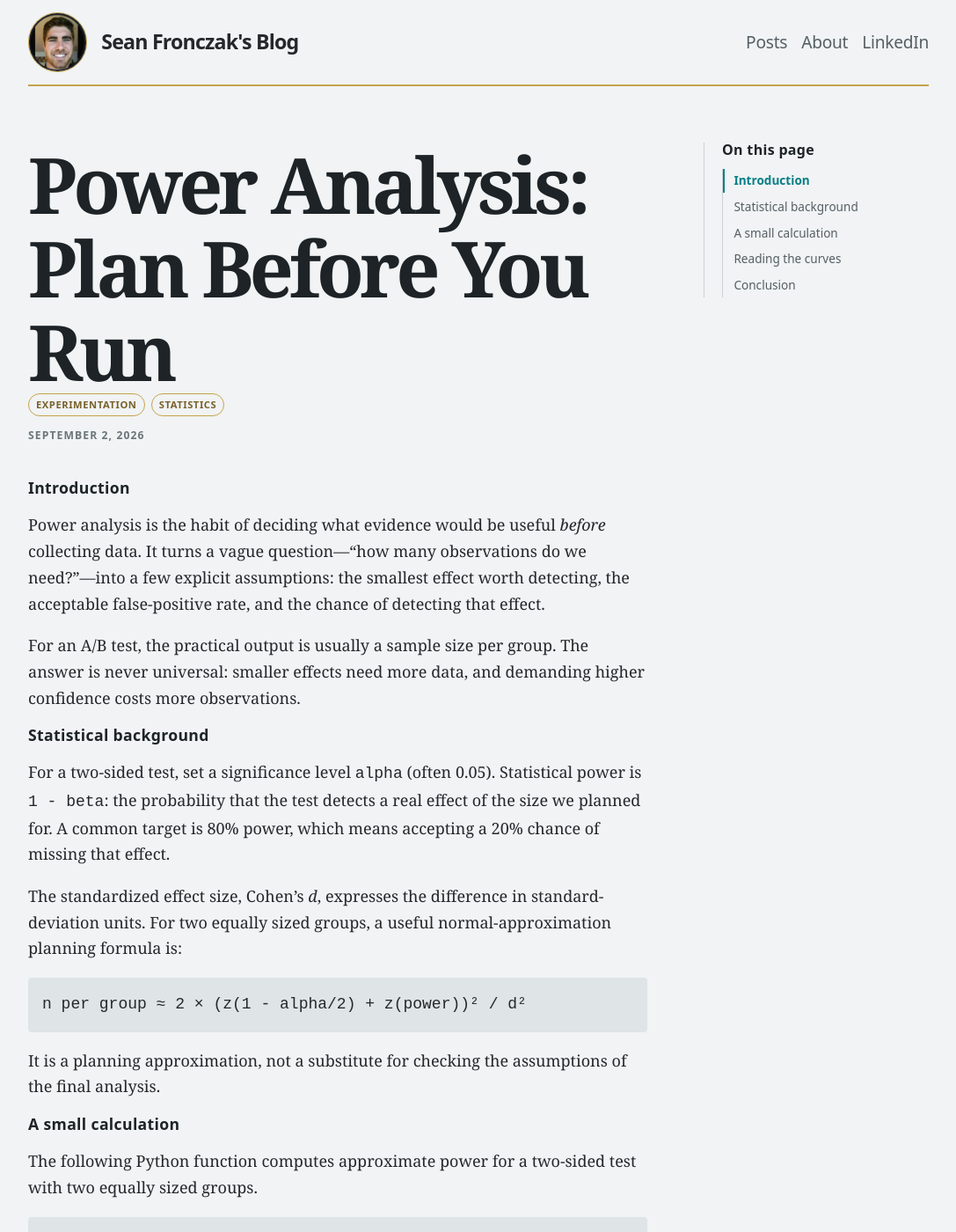
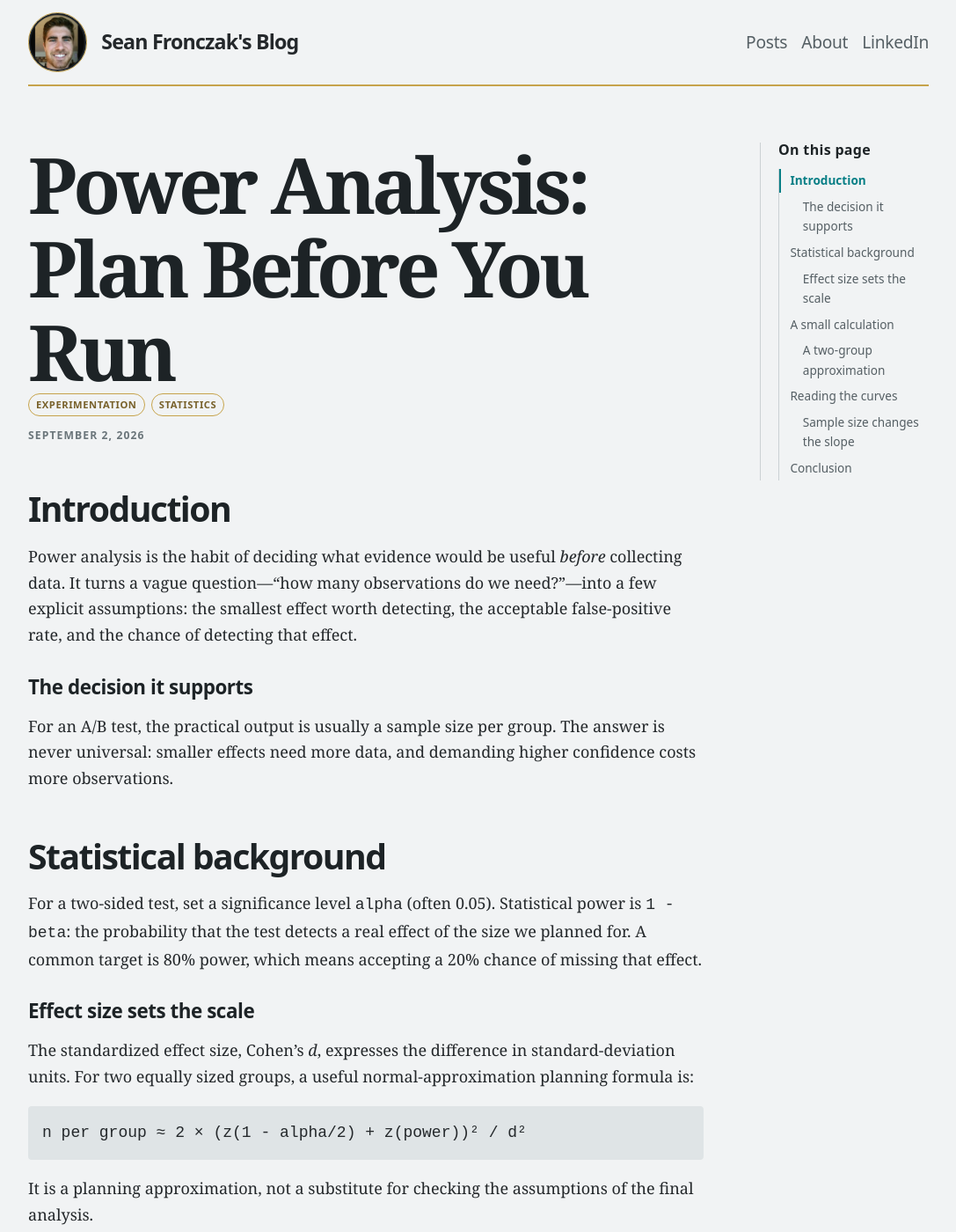
Before and after one commit to seanczak/blog, a Jekyll site: the page built from _posts/2026-09-02-power-analysis.md, in a window 1280 px wide and 1400 px high. Shown: the whole window at 88% size, without its empty margins (96-1183 px from the left). Built offline with Jekyll 4.4.1, drawn with Linux system fonts in a browser that asks for light colours; some of the changed text lies outside the part shown.

Commit message:
Refine article table of contents

````diff
--- a/_posts/2026-09-02-power-analysis.md
+++ b/_posts/2026-09-02-power-analysis.md
@@ -10,11 +10,15 @@ categories: [experimentation, statistics]
 
 Power analysis is the habit of deciding what evidence would be useful *before* collecting data. It turns a vague question—“how many observations do we need?”—into a few explicit assumptions: the smallest effect worth detecting, the acceptable false-positive rate, and the chance of detecting that effect.
 
+### The decision it supports {#the-decision-it-supports}
+
 For an A/B test, the practical output is usually a sample size per group. The answer is never universal: smaller effects need more data, and demanding higher confidence costs more observations.
 
 ## Statistical background {#statistical-background}
 
 For a two-sided test, set a significance level `alpha` (often 0.05). Statistical power is `1 - beta`: the probability that the test detects a real effect of the size we planned for. A common target is 80% power, which means accepting a 20% chance of missing that effect.
+
+### Effect size sets the scale {#effect-size-sets-the-scale}
 
 The standardized effect size, Cohen's *d*, expresses the difference in standard-deviation units. For two equally sized groups, a useful normal-approximation planning formula is:
 
@@ -27,6 +31,8 @@ It is a planning approximation, not a substitute for checking the assumptions of
 ## A small calculation {#a-small-calculation}
 
 The following Python function computes approximate power for a two-sided test with two equally sized groups.
+
+### A two-group approximation {#a-two-group-approximation}
 
 ```python
 from statistics import NormalDist
@@ -48,6 +54,8 @@ The exact sample size should be rounded up and then adjusted for expected attrit
 
 The first figure shows how quickly power rises as each group grows. With a modest effect (`d = 0.35`), the curve reaches roughly 80% around 130 observations per group. A small effect requires far more data; a large effect reaches useful power much sooner.
 
+### Sample size changes the slope {#sample-size-changes-the-slope}
+
 ![Power curves for three standardized effect sizes]({{ '/assets/images/power-analysis-power-curves.svg' | relative_url }})
 
 Holding the effect size fixed makes the trade-off even clearer. The second figure uses `d = 0.35` and asks how much power we want to buy. Moving from 80% to 90% is a meaningful increase in reliability—and a meaningful increase in sample size.
--- a/assets/css/style.css
+++ b/assets/css/style.css
@@ -38,10 +38,12 @@ h3 a:hover { color: #1e4d42; text-decoration: underline; }
 .category-links button span { color: #8a9499; float: right; }
 .category-links button:hover, .category-links button.is-active, .article-nav a:hover { color: #087f86; }
 .article-nav .eyebrow:not(:first-child) { margin-top: 2rem; }
-.post-layout { grid-template-columns: minmax(0, 44rem) 12rem; }
-.post-layout--plain { grid-template-columns: minmax(0, 44rem); }
+.post-layout { grid-template-columns: minmax(0, 1fr) 12rem; }
+.post-layout--plain { grid-template-columns: minmax(0, 1fr); }
 .post > header { margin-bottom: 2.5rem; }
 .post > header h1 { max-width: none; }
+.post h2 { font-size: clamp(1.8rem, 4vw, 2.45rem); letter-spacing: -.04em; margin: 3.25rem 0 1rem; }
+.post h3 { font-family: ui-sans-serif, system-ui, sans-serif; font-size: clamp(1.15rem, 2.5vw, 1.4rem); letter-spacing: -.02em; margin: 2rem 0 .6rem; }
 h2[id], h3[id] { scroll-margin-top: 6rem; }
 .article-nav h2 { font-family: ui-sans-serif, system-ui, sans-serif; font-size: 1rem; letter-spacing: .02em; margin: 0 0 .8rem; }
 .article-nav a.is-active { border-left-color: #087f86; color: #087f86; font-weight: 700; }
@@ -66,6 +68,10 @@ footer { border-top: 2px solid #c6a34b; color: #6b767b; font-family: ui-sans-ser
   .post-categories span { border-color: #bda85d; color: #d7c882; }
   pre { background: #2d363a; }
 }
+@media (max-width: 56rem) {
+  .post-layout { grid-template-columns: minmax(0, 1fr); }
+  .article-nav { display: none; }
+}
 @media (max-width: 32rem) {
   .site-header nav { gap: .7rem; }
   .header-profile { height: 3.5rem; width: 3.5rem; }
````
